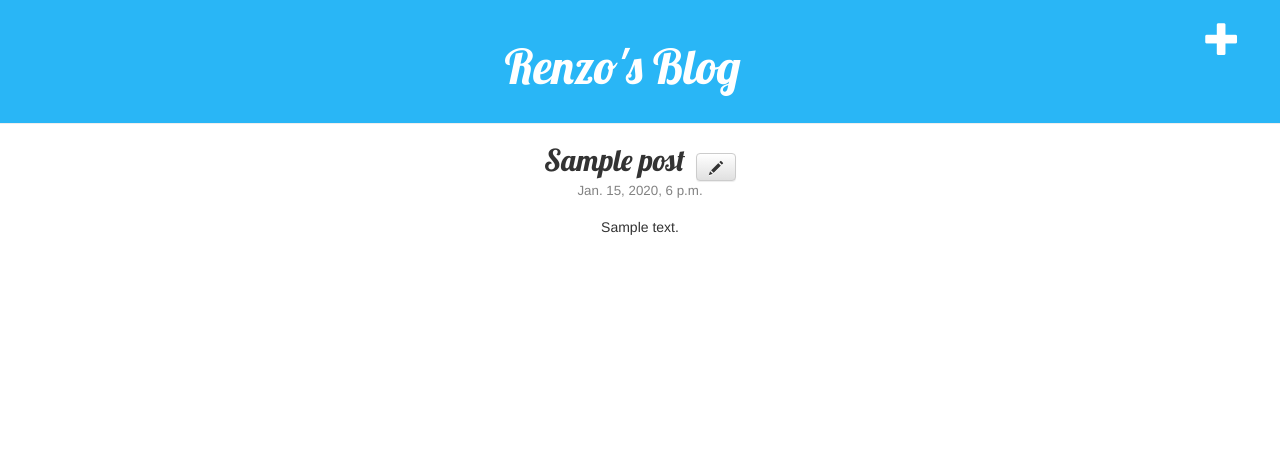
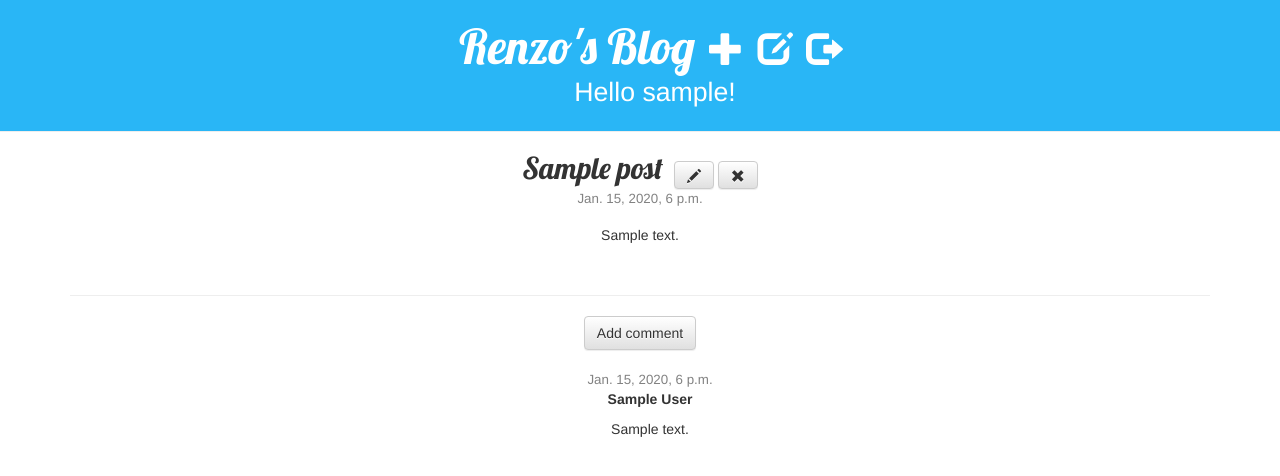
Before and after one commit to RenzoBenemerito/Django-Tutorial, a Django app: page /post/1/ in a window 1280 px wide. Shown: the top 476 px of the page. Run offline with Django 3.2, Linux system fonts and the light colour scheme; a user stored in the database is signed in; tables that the repository leaves empty hold one stand-in row (values such as "Sample post"); some libraries are stand-ins or nearby versions.

Commit message:
Added Publish, Security and Comment Functionalities

```diff
--- a/blog/admin.py
+++ b/blog/admin.py
@@ -1,6 +1,6 @@
 from django.contrib import admin
-from .models import Post
+from .models import Post, Comment
 
 admin.site.register(Post)
-
+admin.site.register(Comment)
 # my api token 2e1e89fcf80614441fd3600205eaf1a016132733
--- a/blog/models.py
+++ b/blog/models.py
@@ -16,3 +16,20 @@ class Post(models.Model):
 
     def __str__(self):
         return self.title
+
+class Comment(models.Model):
+    post = models.ForeignKey('blog.Post', on_delete=models.CASCADE, related_name='comments')
+    author = models.CharField(max_length=200)
+    text = models.TextField()
+    created_date = models.DateTimeField(default=timezone.now)
+    approved_comment = models.BooleanField(default=False)
+
+    def approve(self):
+        self.approved_comment = True
+        self.save()
+
+    def approved_comments(self):
+        return self.comments.filter(approved_comment=True)
+
+    def __str__(self):
+        return self.text
--- a/blog/static/css/blog.css
+++ b/blog/static/css/blog.css
@@ -9,7 +9,6 @@
     font-size: 36pt;
     text-decoration: none;
 }
-
 
 h1, h2, h3, h4 {
     font-family: 'Lobster', cursive;
@@ -28,11 +27,20 @@ h1, h2, h3, h4 {
     width: 100%;
 }
 
+#blog_title{
+    display: inline;
+}
+
+#greeting{
+    font-size: 20pt;
+    margin-top: 15px;
+}
+
 .top-menu, .top-menu:hover, .top-menu:visited {
+    display: inline;
     color: #ffffff;
-    float: right;
     font-size: 26pt;
-    margin-right: 20px;
+    margin-left: 10px;
 }
 
 .post {
@@ -55,3 +63,7 @@ h1, h2, h3, h4 {
 .blog_text{
     margin-top: 17px;
 }
+
+.comment {
+    margin: 20px 0px 20px 20px;
+}
--- a/blog/templates/blog/base.html
+++ b/blog/templates/blog/base.html
@@ -12,10 +12,18 @@
 <body>
     <center>
     <div class="page-header">
+        <h1 id="blog_title"><a href="/">Renzo's Blog</a></h1>
         {% if user.is_authenticated %}
-        <a href="{% url 'post_new' %}" class="top-menu"><span class="glyphicon glyphicon-plus"></span></a>
+            <a href="{% url 'post_new' %}" class="top-menu"><span class="glyphicon glyphicon-plus"></span></a>
+            <a href="{% url 'post_draft_list' %}" class="top-menu"><span class="glyphicon glyphicon-edit"></span></a>
+            <a href="{% url 'logout' %}" class="top-menu"><span class="glyphicon glyphicon-log-out"></span></a>
+        {% else %}
+            <a href="{% url 'login' %}" class="top-menu"><span class="glyphicon glyphicon-lock"></span></a>
         {% endif %}
-        <h1><a href="/">Renzo's Blog</a></h1>
+        <br>
+        {% if user.is_authenticated %}
+            <p class="top-menu" id="greeting">Hello {{ user.username }}!</p>
+        {% endif %}
     </div>
 
     <div class="content container">
--- a/blog/templates/blog/post_detail.html
+++ b/blog/templates/blog/post_detail.html
@@ -5,12 +5,34 @@
     <h2 class="post_title post_title_detail">{{ post.title }}</h2>
     {% if user.is_authenticated %}
     <a class="btn btn-default" href="{% url 'post_edit' pk=post.pk %}"><span class="glyphicon glyphicon-pencil"></span></a>
+    <a class="btn btn-default" href="{% url 'post_remove' pk=post.pk %}"><span class="glyphicon glyphicon-remove"></span></a>
     {% endif %}
     {% if post.published_date %}
     <div class="date">
         {{ post.published_date }}
     </div>
+    {% else %}
+        <a class="btn btn-default" href="{% url 'post_publish' pk=post.pk %}">Publish</a>
     {% endif %}
     <p class="blog_text">{{ post.text|linebreaksbr }}</p>
 </div>
+<hr>
+<a class="btn btn-default" href="{% url 'add_comment_to_post' pk=post.pk %}">Add comment</a>
+{% for comment in post.comments.all %}
+    {% if user.is_authenticated or comment.approved_comment %}
+    <div class="comment">
+        <div class="date">
+            {{ comment.created_date }}
+            {% if not comment.approved_comment %}
+                <a class="btn btn-default" href="{% url 'comment_remove' pk=comment.pk %}"><span class="glyphicon glyphicon-remove"></span></a>
+                <a class="btn btn-default" href="{% url 'comment_approve' pk=comment.pk %}"><span class="glyphicon glyphicon-ok"></span></a>
+            {% endif %}
+        </div>
+        <strong>{{ comment.author }}</strong>
+        <p>{{ comment.text|linebreaks }}</p>
+    </div>
+    {% endif %}
+{% empty %}
+    <p>No comments here yet :(</p>
+{% endfor %}
 {% endblock %}
--- a/blog/templates/blog/post_list.html
+++ b/blog/templates/blog/post_list.html
@@ -8,6 +8,7 @@
         {{ post.published_date }}
     </div>
     <p class="blog_text">{{ post.text|linebreaksbr }}</p>
+    <a href="{% url 'post_detail' pk=post.pk %}">Comments: {{ post.approved_comments.count }}</a>
 </div>
 {% endfor %}
 {% endblock %}
--- a/blog/urls.py
+++ b/blog/urls.py
@@ -6,4 +6,10 @@ urlpatterns = [
     path('post/<int:pk>/', views.post_detail, name='post_detail'),
     path('post/new/', views.post_new, name='post_new'),
     path('post/<int:pk>/edit/', views.post_edit, name='post_edit'),
+    path('drafts/', views.post_draft_list, name='post_draft_list'),
+    path('post/<pk>/publish/', views.post_publish, name='post_publish'),
+    path('post/<pk>/remove/', views.post_remove, name='post_remove'),
+    path('post/<int:pk>/comment/', views.add_comment_to_post, name='add_comment_to_post'),
+    path('comment/<int:pk>/approve/', views.comment_approve, name='comment_approve'),
+    path('comment/<int:pk>/remove/', views.comment_remove, name='comment_remove'),
 ]
--- a/blog/views.py
+++ b/blog/views.py
@@ -1,8 +1,9 @@
 from django.shortcuts import render, get_object_or_404
 from django.utils import timezone
-from .models import Post
-from .forms import PostForm
+from .models import Post, Comment
+from .forms import PostForm, CommentForm
 from django.shortcuts import redirect
+from django.contrib.auth.decorators import login_required
 
 def post_list(request):
     posts = Post.objects.filter(published_date__lte=timezone.now()).order_by('published_date')
@@ -12,19 +13,21 @@ def post_detail(request, pk):
     post = get_object_or_404(Post, pk=pk)
     return render(request, 'blog/post_detail.html', {'post': post})
 
+@login_required
 def post_new(request):
     if request.method == "POST":
         form = PostForm(request.POST)
         if form.is_valid():
             post = form.save(commit=False)
             post.author = request.user
-            post.published_date = timezone.now()
+            # post.published_date = timezone.now()
             post.save()
             return redirect('post_detail', pk=post.pk)
     else:
         form = PostForm()
     return render(request, 'blog/post_edit.html', {'form': form})
 
+@login_required
 def post_edit(request, pk):
     post = get_object_or_404(Post, pk=pk)
     if request.method == "POST":
@@ -32,9 +35,51 @@ def post_edit(request, pk):
         if form.is_valid():
             post = form.save(commit=False)
             post.author = request.user
-            post.published_date = timezone.now()
+            # post.published_date = timezone.now()
             post.save()
             return redirect('post_detail', pk=post.pk)
     else:
         form = PostForm(instance=post)
     return render(request, 'blog/post_edit.html', {'form': form})
+
+@login_required
+def post_draft_list(request):
+    posts = Post.objects.filter(published_date__isnull=True).order_by('created_date')
+    return render(request, 'blog/post_draft_list.html', {'posts': posts})
+
+@login_required
+def post_publish(request, pk):
+    post = get_object_or_404(Post, pk=pk)
+    post.publish()
+    return redirect('post_detail', pk=pk)
+
+@login_required
+def post_remove(request, pk):
+    post = get_object_or_404(Post, pk=pk)
+    post.delete()
+    return redirect('post_list')
+
+def add_comment_to_post(request, pk):
+    post = get_object_or_404(Post, pk=pk)
+    if request.method == "POST":
+        form = CommentForm(request.POST)
+        if form.is_valid():
+            comment = form.save(commit=False)
+            comment.post = post
+            comment.save()
+            return redirect('post_detail', pk=post.pk)
+    else:
+        form = CommentForm()
+    return render(request, 'blog/add_comment_to_post.html', {'form': form})
+
+@login_required
+def comment_approve(request, pk):
+    comment = get_object_or_404(Comment, pk=pk)
+    comment.approve()
+    return redirect('post_detail', pk=comment.post.pk)
+
+@login_required
+def comment_remove(request, pk):
+    comment = get_object_or_404(Comment, pk=pk)
+    comment.delete()
+    return redirect('post_detail', pk=comment.post.pk)
--- a/mysite/settings.py
+++ b/mysite/settings.py
@@ -120,3 +120,5 @@ USE_TZ = True
 
 STATIC_URL = '/static/'
 STATIC_ROOT = os.path.join(BASE_DIR, 'static')
+
+LOGIN_REDIRECT_URL = '/'
--- a/mysite/urls.py
+++ b/mysite/urls.py
@@ -15,8 +15,11 @@ Including another URLconf
 """
 from django.contrib import admin
 from django.urls import path, include
+from django.contrib.auth import views
 
 urlpatterns = [
     path('admin/', admin.site.urls),
+    path('accounts/login/', views.LoginView.as_view(), name='login'),
+    path('accounts/logout/', views.LogoutView.as_view(next_page='/'), name='logout'),
     path('', include('blog.urls')),
 ]
```
Also changed, not shown: blog/forms.py (+7 -1 lines), blog/templates/blog/add_comment_to_post.html (added, +9 -0 lines), blog/templates/blog/post_draft_list.html (added, +11 -0 lines), blog/templates/registration/login.html (added, +24 -0 lines), blog/migrations/0002_comment.py (added).
